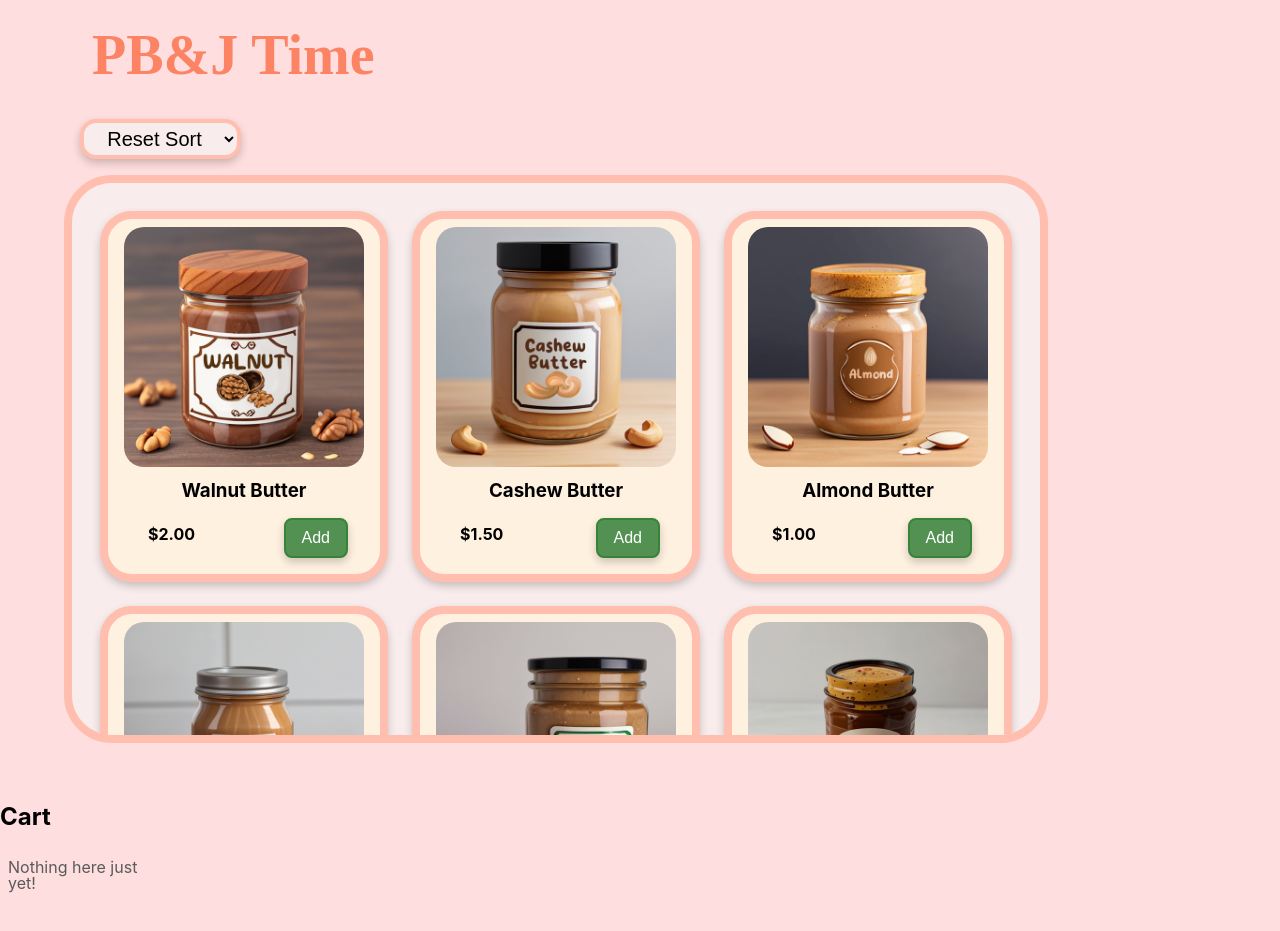
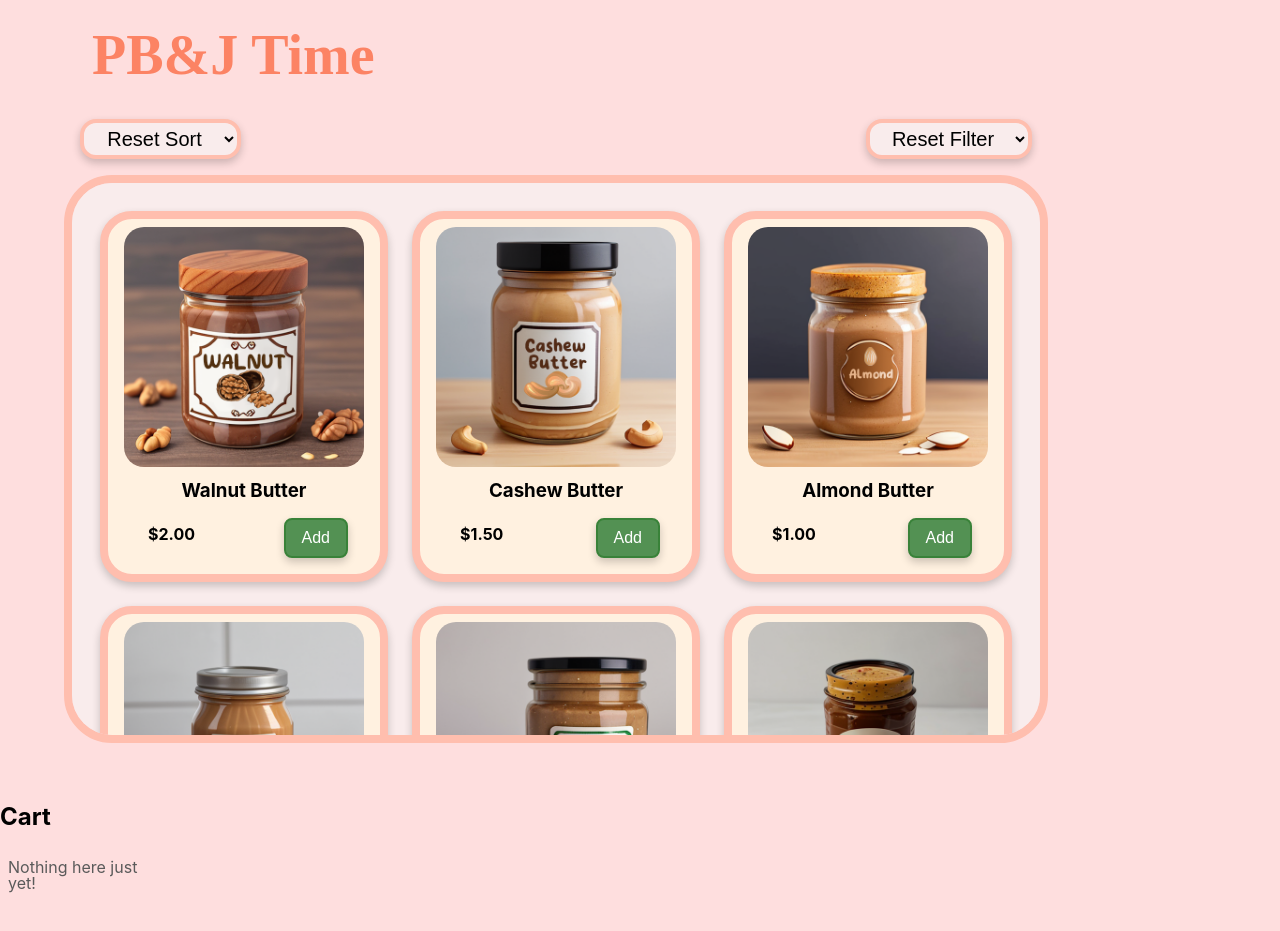
Before and after one commit to prlakshm/pbj-time, a React (Create React App) app: page / in a window 1280 px wide. Built offline with nearby package versions, Linux system fonts and the light colour scheme; a web font is replaced by a local one.

Commit message:
Feat: filter working

```diff
--- a/src/App.js
+++ b/src/App.js
@@ -16,17 +16,42 @@ function App() {
   const [cart, setCart] = useState([]);
 
   const [currentData, setCurrentData] = useState(sandwitchData);
-  const [selectedCategory, setSelectedCategory] = useState("Reset Sort");
+  const [selectedSort, setSelectedSort] = useState("Reset Sort");
+  const [selectedFilter, setSelectedFilter] = useState("Reset Filter");
 
   const categories = Array.from(new Set(sandwitchData.map(item => item.category))); // Extract unique categories
 
   const sortItemsByCategory = (category) => {
-    setSelectedCategory(category)
+    setSelectedSort(category)
 
     if (category === "Reset Sort") {
       setCurrentData(sandwitchData);
     } else {
       setCurrentData(sandwitchData.filter(item => item.category === category));
+    }
+  };
+
+  const filterItems = (category) => {
+    setSelectedFilter(category)
+
+    switch(category) {
+      case "Reset Filter":
+        setCurrentData(sandwitchData);
+        break;
+      case "Low to High":
+        setCurrentData([...sandwitchData].sort((a, b) => a.price - b.price));
+        break;
+      case "High to Low":
+        setCurrentData([...sandwitchData].sort((a, b) => b.price - a.price));
+        break;
+      case "A to Z":
+        setCurrentData([...sandwitchData].sort((a, b) => a.name.localeCompare(b.name)));
+        break;
+      case "Z to A":
+        setCurrentData([...sandwitchData].sort((a, b) => b.name.localeCompare(a.name)));
+        break;
+      default:
+        setCurrentData(sandwitchData);
     }
   };
 
@@ -48,11 +73,11 @@ function App() {
           {/* Sort dropdowns */}
           <div className="sort-dropdowns">
           <select
-          value={selectedCategory}
+          value={selectedSort}
           onChange={(e) => sortItemsByCategory(e.target.value)}
           style={{
             backgroundColor:
-              selectedCategory === "Reset Sort"
+              selectedSort === "Reset Sort"
                 ? "#f9ecec"
                 : "#ffbeae",
           }}>
@@ -60,6 +85,20 @@ function App() {
               {categories.map((category, index) => (
                 <option key={index} value={category}>{category}</option>
               ))}
+            </select>
+            <select
+              value={selectedFilter}
+              onChange={(e) => filterItems(e.target.value)}
+              style={{
+                backgroundColor:
+                  selectedFilter === "Reset Filter" ? "#f9ecec" : "#ffbeae",
+              }}
+            >
+              <option value="Reset Filter">Reset Filter</option>
+              <option value="Low to High">Low to High</option>
+              <option value="High to Low">High to Low</option>
+              <option value="A to Z">A to Z</option>
+              <option value="Z to A">Z to A</option>
             </select>
           </div>
           {/* TODO: personalize your sandwitch (if you want) */}
--- a/src/styles/App.css
+++ b/src/styles/App.css
@@ -86,6 +86,11 @@ h1 {
     color:rgb(90, 90, 90);
 }
 
+.sort-dropdowns {
+    display: flex;
+    justify-content: space-between;
+}
+
 .sort-dropdowns select {
     margin: 1rem;
     height: 2.5rem;
```
